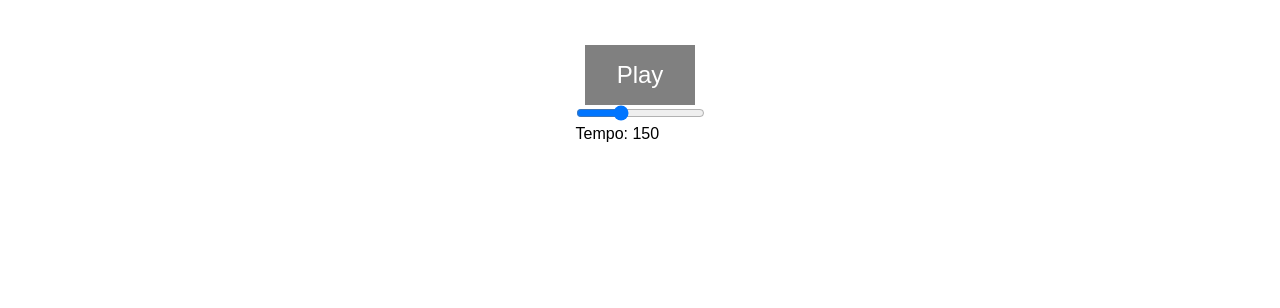
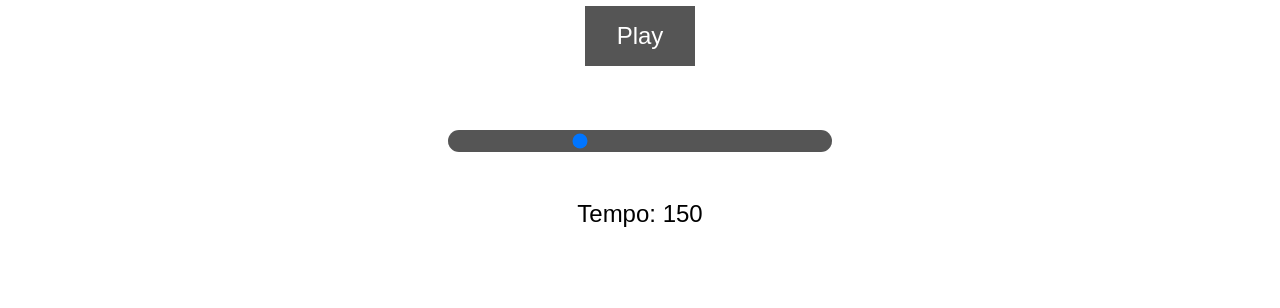
Before and after one commit to serusthe3rd/js-beatmaker-app, a plain HTML site: page index.html in a window 1280 px wide. Shown: the part 618-926 px from the top of the page. Before the commit the page ends 800 px from the top, so only its background shows below. Drawn offline with Linux system fonts and the light colour scheme.

Commit message:
styled the tempo slider

```diff
--- a/style.css
+++ b/style.css
@@ -81,7 +81,7 @@ svg {
 .controls button {
   padding: 1rem;
   border: none;
-  background: gray;
+  background: rgb(85, 85, 85);
   color: white;
   font-size: 1rem;
   cursor: pointer;
@@ -95,7 +95,7 @@ svg {
 .play {
   padding: 1rem 2rem;
   font-size: 1.5rem;
-  background: gray;
+  background: rgb(85, 85, 85);
   color: white;
   border: none;
   cursor: pointer;
@@ -107,6 +107,33 @@ select {
   font-size: 1rem;
 }
 
+.mute.active {
+  background: rgb(151, 151, 151);
+}
+
+.tempo {
+  margin: 3rem;
+  width: 30%;
+}
+
+.tempo-slider {
+  padding: 0.2rem;
+  -webkit-appearance: none;
+  margin: 1rem 0rem;
+  width: 100%;
+  position: relative;
+  background: rgb(85, 85, 85);
+  cursor: pointer;
+  outline: none;
+  border-radius: 1rem;
+}
+
+.tempo p {
+  font-size: 1.5rem;
+  margin: 2rem;
+  text-align: center;
+}
+
 @keyframes playTrack {
   from {
     transform: scale(1);
```
